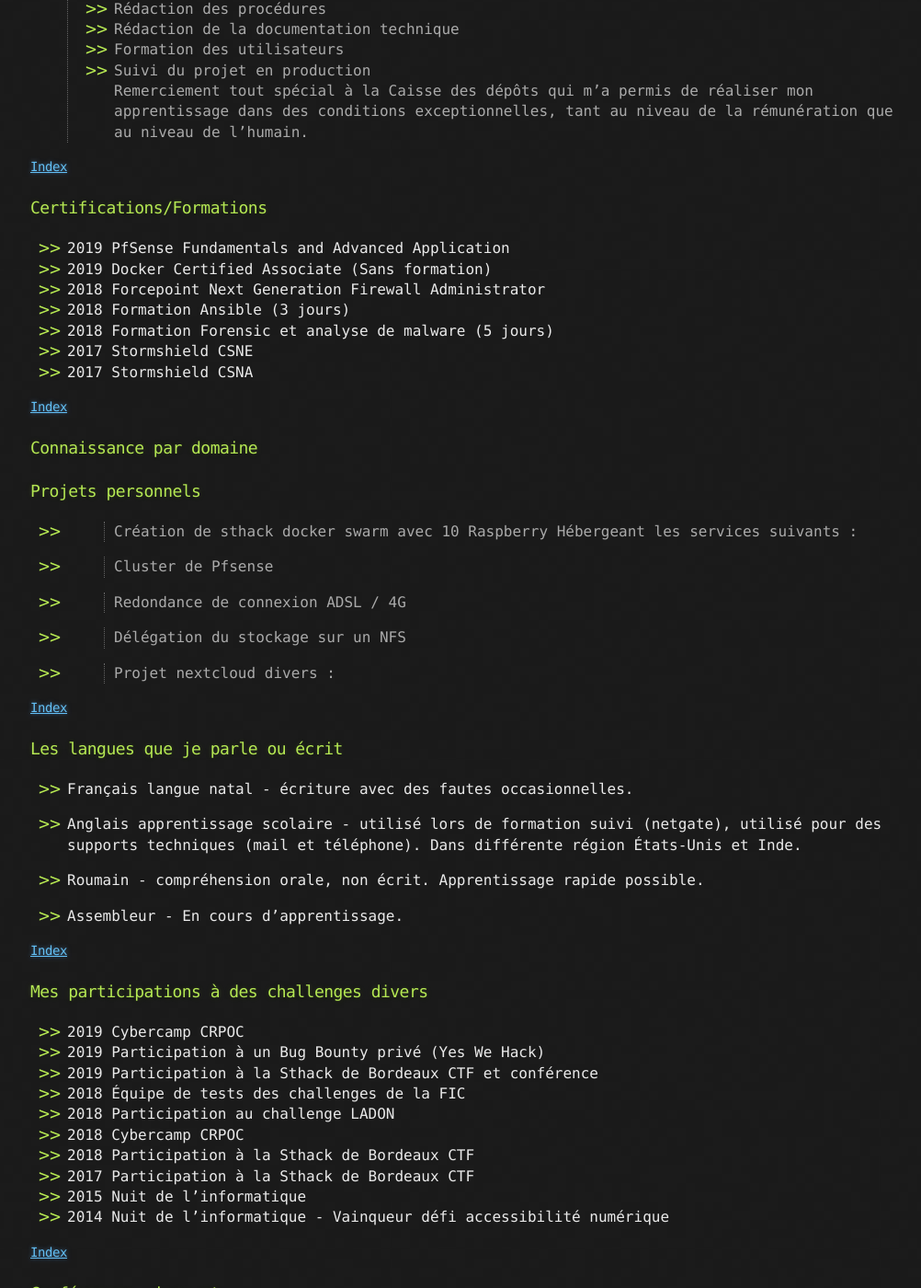
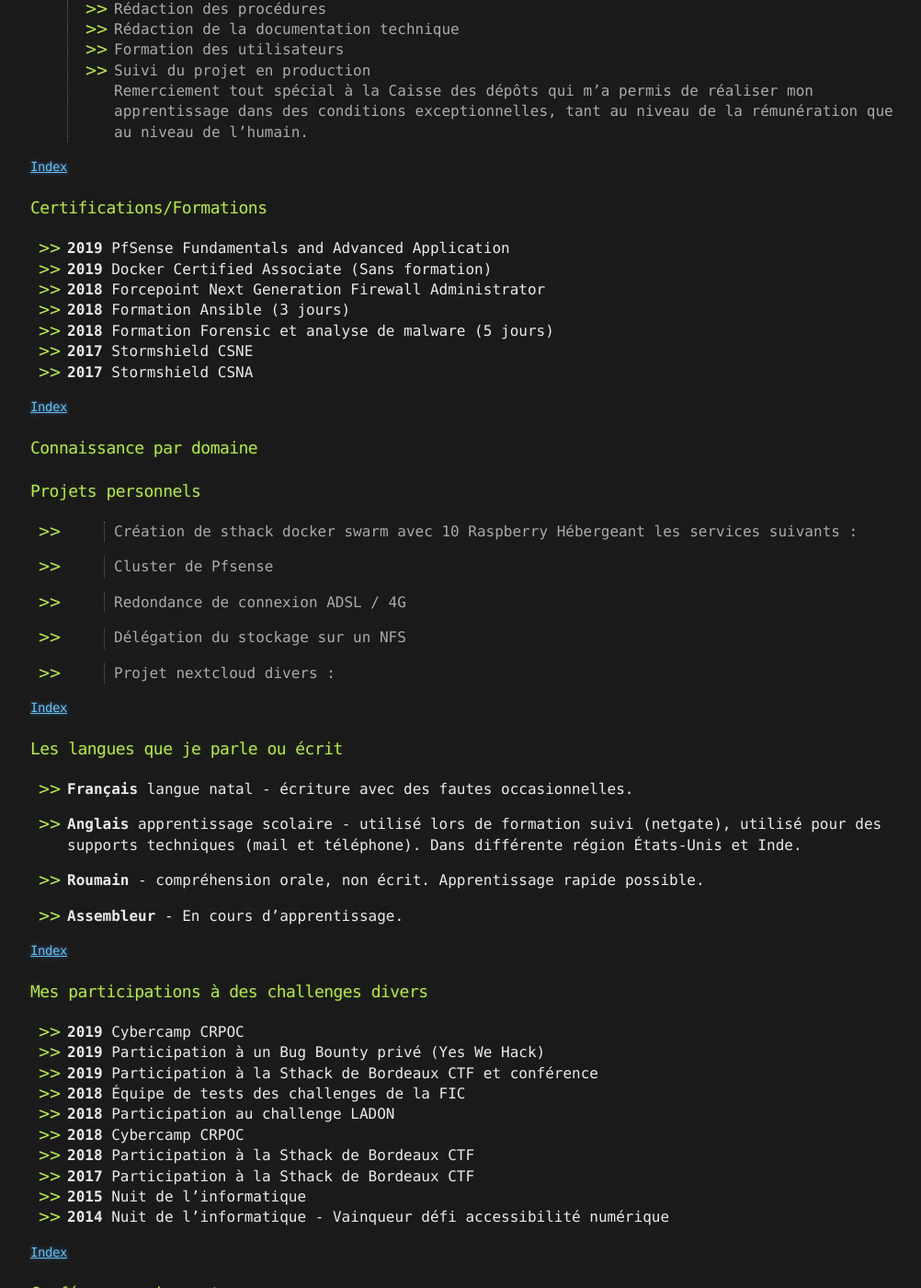
Before and after one commit to baimard/baimard.github.io, a Jekyll site: the page built from index.md, in a window 1280 px wide and 1400 px high, scrolled down 2367 px. Shown: the whole window at 92% size, without its empty margins (107-1109 px from the left). Built offline with Jekyll 4.4.1, drawn with Linux system fonts in a browser that asks for light colours; some of the changed text lies outside the part shown.

Commit message:
one more 2

```diff
--- a/index.md
+++ b/index.md
@@ -110,13 +110,13 @@ Adhérent : 2115pts
 <span id="certifications"></span>
 ### Certifications/Formations
 
-*   2019 PfSense Fundamentals and Advanced Application
-*   2019 Docker Certified Associate (Sans formation)
-*   2018 Forcepoint Next Generation Firewall Administrator
-*   2018 Formation Ansible (3 jours)
-*   2018 Formation Forensic et analyse de malware (5 jours)
-*   2017 Stormshield CSNE
-*   2017 Stormshield CSNA
+*   **2019** PfSense Fundamentals and Advanced Application
+*   **2019** Docker Certified Associate (Sans formation)
+*   **2018** Forcepoint Next Generation Firewall Administrator
+*   **2018** Formation Ansible (3 jours)
+*   **2018** Formation Forensic et analyse de malware (5 jours)
+*   **2017** Stormshield CSNE
+*   **2017** Stormshield CSNA
 
 #### [Index](./#index)
 
@@ -141,37 +141,37 @@ Adhérent : 2115pts
 <span id="leslanguesquejeparleouecrit"></span>
 ### Les langues que je parle ou écrit
 
-*   Français langue natal - écriture avec des fautes occasionnelles.
+*   **Français** langue natal - écriture avec des fautes occasionnelles.
 
-*   Anglais apprentissage scolaire - utilisé lors de formation suivi (netgate), utilisé pour des supports techniques (mail et téléphone). Dans différente région États-Unis et Inde.
+*   **Anglais** apprentissage scolaire - utilisé lors de formation suivi (netgate), utilisé pour des supports techniques (mail et téléphone). Dans différente région États-Unis et Inde.
 
-*   Roumain - compréhension orale, non écrit. Apprentissage rapide possible.
+*   **Roumain** - compréhension orale, non écrit. Apprentissage rapide possible.
 
-*   Assembleur - En cours d'apprentissage.
+*   **Assembleur** - En cours d'apprentissage.
 
 #### [Index](./#index)
 
 <span id="mesparticipationsadeschallengesdivers"></span>
 ### Mes participations à des challenges divers
 
-*   2019 Cybercamp CRPOC
-*   2019 Participation à un Bug Bounty privé (Yes We Hack)
-*   2019 Participation à la Sthack de Bordeaux CTF et conférence
-*   2018 Équipe de tests des challenges de la FIC
-*   2018 Participation au challenge LADON
-*   2018 Cybercamp CRPOC
-*   2018 Participation à la Sthack de Bordeaux CTF
-*   2017 Participation à la Sthack de Bordeaux CTF
-*   2015 Nuit de l'informatique
-*   2014 Nuit de l'informatique - Vainqueur défi accessibilité numérique
+*   **2019** Cybercamp CRPOC
+*   **2019** Participation à un Bug Bounty privé (Yes We Hack)
+*   **2019** Participation à la Sthack de Bordeaux CTF et conférence
+*   **2018** Équipe de tests des challenges de la FIC
+*   **2018** Participation au challenge LADON
+*   **2018** Cybercamp CRPOC
+*   **2018** Participation à la Sthack de Bordeaux CTF
+*   **2017** Participation à la Sthack de Bordeaux CTF
+*   **2015** Nuit de l'informatique
+*   **2014** Nuit de l'informatique - Vainqueur défi accessibilité numérique
 
 #### [Index](./#index)
 
 <span id="conferencesjury"></span>
 ### Conférences, jury et ...
 
-*   2018 Participation à la Sthack de Bordeaux conférence
-*   2017 Participation à la Sthack de Bordeaux conférence
+*   **2018** Participation à la Sthack de Bordeaux conférence
+*   **2017** Participation à la Sthack de Bordeaux conférence
 
 #### [Index](./#index)
 
```
